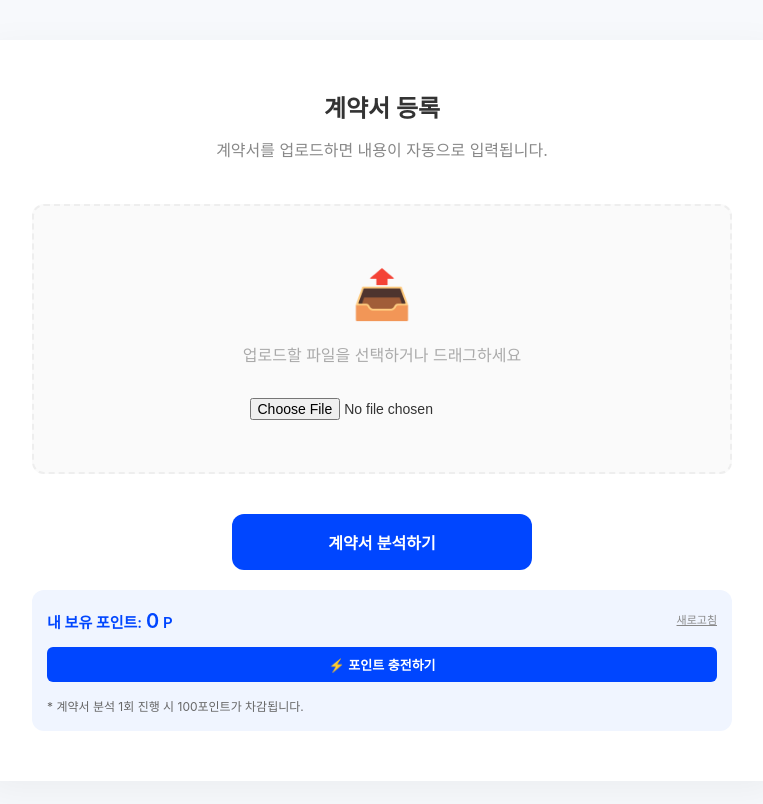
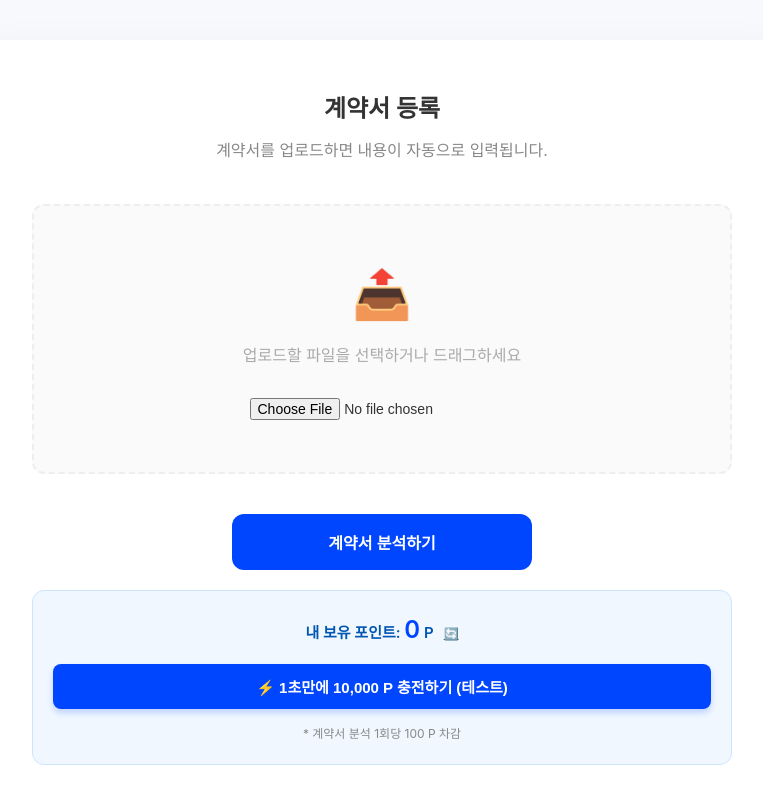
Before and after one commit to realks2002-cell/ai-Contract, a Next.js app in the folder client/: page /upload in a window 1280 px wide. Shown: the top 804 px of the page, without its empty margins (258-1021 px from the left). Built offline with nearby package versions, Linux system fonts and the light colour scheme; no server answers; sample sign-in values are in the browser's storage.

Commit message:
feat: enhance recharge button visibility and styling

```diff
--- a/client/src/app/upload/page.js
+++ b/client/src/app/upload/page.js
@@ -192,36 +192,40 @@ export default function UploadPage() {
                         {loading ? 'AI 분석 중...' : '계약서 분석하기'}
                     </button>
 
-                    <div style={{ marginTop: '20px', padding: '15px', backgroundColor: '#f0f5ff', borderRadius: '12px', display: 'flex', flexDirection: 'column', gap: '10px', minWidth: '300px', textAlign: 'left' }}>
-                        <div style={{ display: 'flex', justifyContent: 'space-between', alignItems: 'center' }}>
-                            <p style={{ fontSize: '15px', fontWeight: '600', color: '#0046ff', margin: 0 }}>
-                                내 보유 포인트: <span style={{ fontSize: '20px' }}>{points.toLocaleString()}</span> P
-                            </p>
+                    <div style={{ marginTop: '20px', padding: '20px', backgroundColor: '#f0f7ff', borderRadius: '12px', border: '1px solid #cce5ff', textAlign: 'center' }}>
+                        <p style={{ fontSize: '15px', fontWeight: '600', color: '#0056b3', marginBottom: '15px' }}>
+                            내 보유 포인트: <span style={{ fontSize: '24px', color: '#0046ff' }}>{points.toLocaleString()}</span> P
                             <span
                                 onClick={() => user && fetchPoints(user.id)}
-                                style={{ cursor: 'pointer', fontSize: '11px', color: '#888', textDecoration: 'underline' }}
+                                style={{ cursor: 'pointer', fontSize: '12px', color: '#666', textDecoration: 'underline', marginLeft: '10px' }}
                             >
-                                새로고침
+                                🔄
                             </span>
-                        </div>
+                        </p>
+
                         <button
                             onClick={handleRecharge}
                             style={{
-                                padding: '8px 12px',
-                                fontSize: '13px',
-                                fontWeight: '600',
+                                padding: '12px 20px',
+                                fontSize: '15px',
+                                fontWeight: '700',
                                 color: '#fff',
                                 backgroundColor: '#0046ff',
                                 border: 'none',
-                                borderRadius: '6px',
+                                borderRadius: '8px',
                                 cursor: 'pointer',
-                                width: '100%'
+                                width: '100%',
+                                boxShadow: '0 4px 6px rgba(0,70,255,0.2)',
+                                transition: 'transform 0.1s ease'
                             }}
+                            onMouseDown={(e) => e.target.style.transform = 'scale(0.98)'}
+                            onMouseUp={(e) => e.target.style.transform = 'scale(1)'}
                         >
-                            ⚡ 포인트 충전하기
+                            ⚡ 1초만에 10,000 P 충전하기 (테스트)
                         </button>
-                        <p style={{ fontSize: '12px', color: '#666', marginTop: '5px', marginBottom: 0 }}>
-                            * 계약서 분석 1회 진행 시 100포인트가 차감됩니다.
+
+                        <p style={{ fontSize: '12px', color: '#888', marginTop: '15px', marginBottom: 0 }}>
+                            * 계약서 분석 1회당 100 P 차감
                         </p>
                     </div>
 
```
